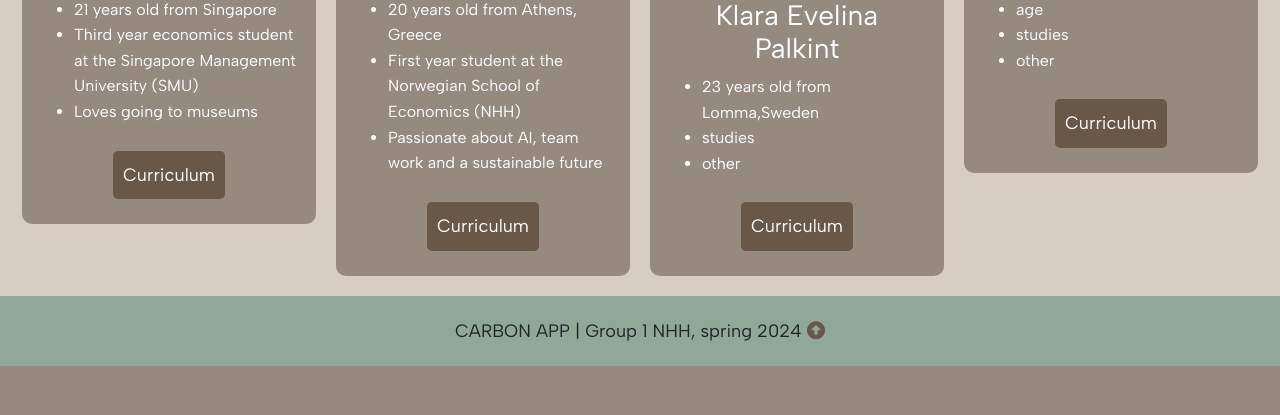
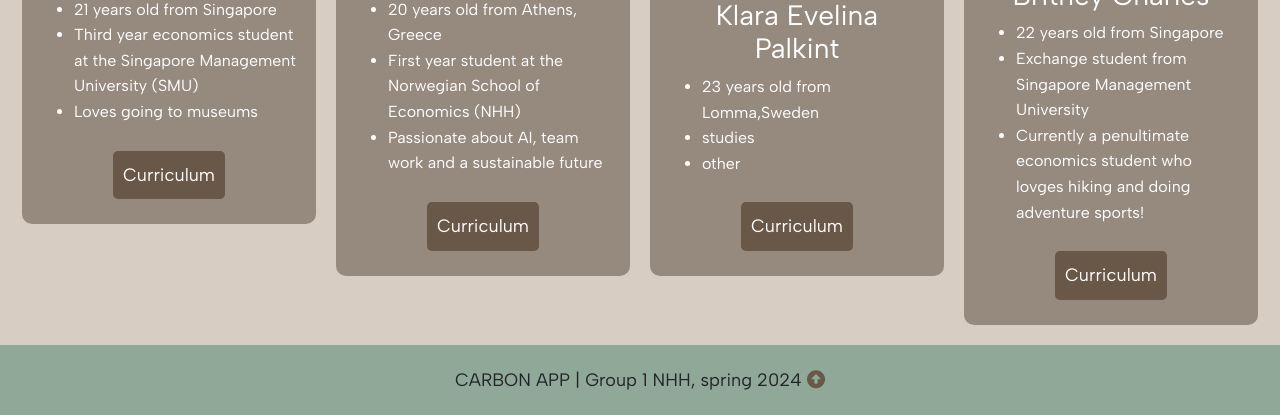
Before and after one commit to jasmineathea/FOR19, a Flask app: page / in a window 1280 px wide. Shown: the part 1448-1863 px from the top of the page. Before the commit the page ends 1814 px from the top, so only its background shows below. Run offline with Flask 3, Linux system fonts and the light colour scheme; some libraries are stand-ins or nearby versions.

Commit message:
Update home.html

```diff
--- a/FOR19/templates/home.html
+++ b/FOR19/templates/home.html
@@ -139,12 +139,12 @@
       </div>
       <!-- Developer section 8 -->
       <div class="box">
-        <img src="/static/icons/britney.jpg" alt="portrait of Britney" style="border-radius: 50%; width:175px;">
+         <img src="/static/icons/britney.jpg" alt="portrait of Britney" style="border-radius: 50%; width:175px; height:155px;">
         <h3>Britney Charles</h3>
         <ul>
-          <li>age</li>
-          <li>studies</li>
-          <li>other</li>
+          <li>22 years old from Singapore</li>
+          <li>Exchange student from Singapore Management University</li>
+          <li>Currently a penultimate economics student who lovges hiking and doing adventure sports!</li>
         </ul>
         <div class="section_container_buttons_developers">
           <a class="btn_developers" href="#" target="_blank">Curriculum</a>
```
